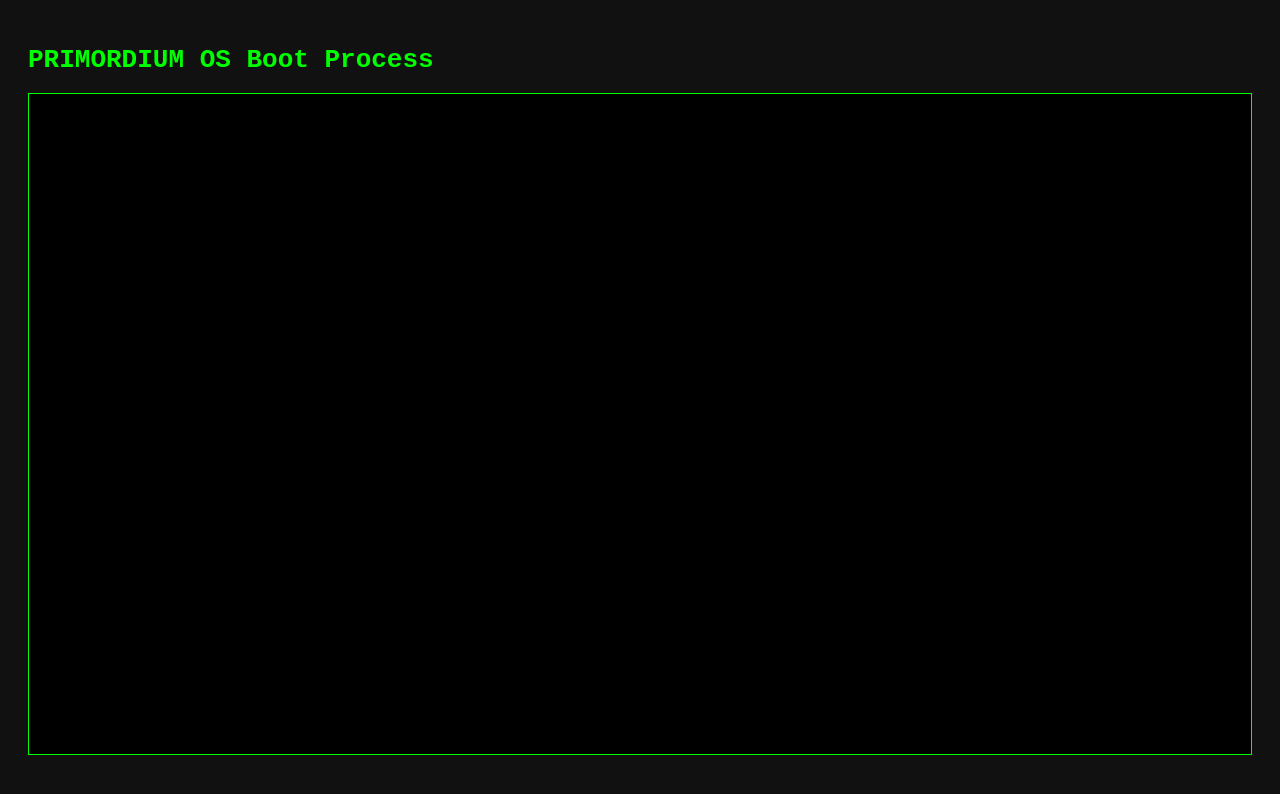
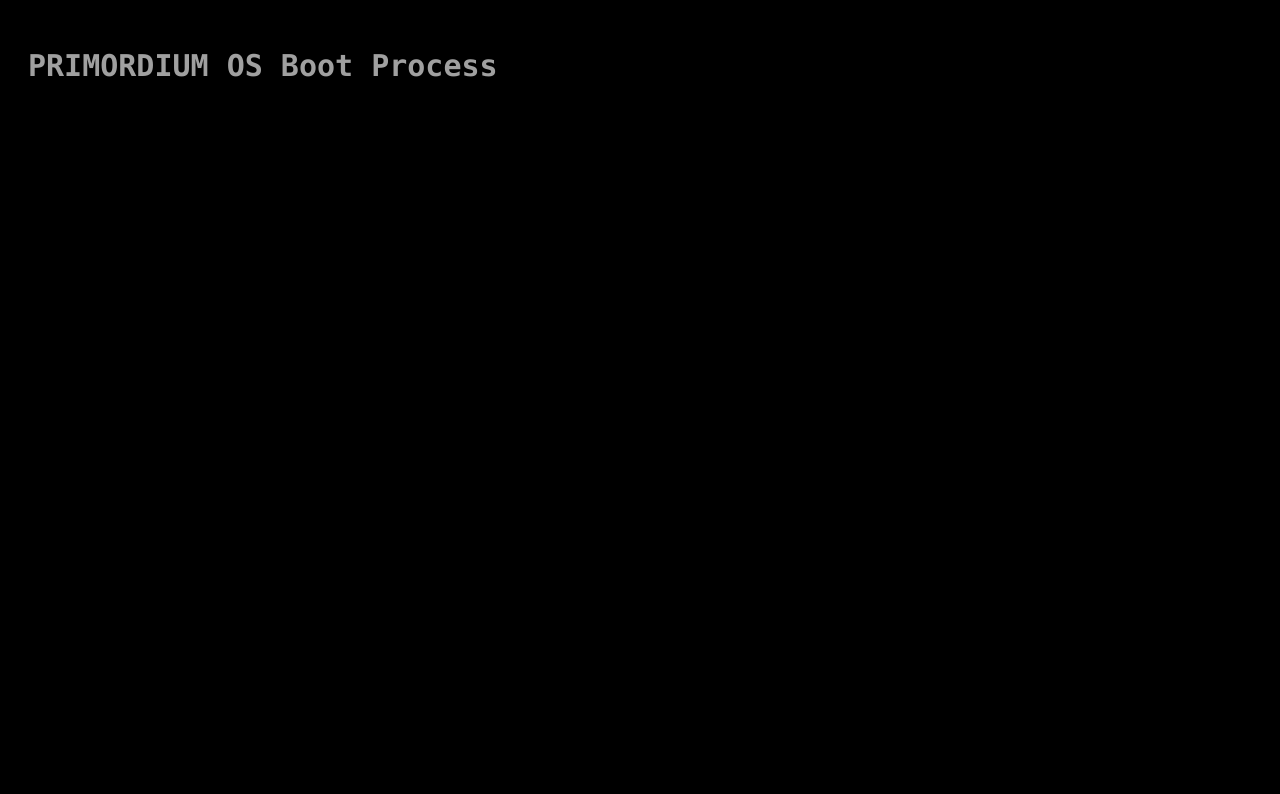
Before and after one commit to PhDLA/primordium_os, a website: page primordium_web/client/index.html in a window 1280 px wide. Drawn offline with Linux system fonts and the light colour scheme.

Commit message:
Update style.css

```diff
--- a/primordium_web/client/style.css
+++ b/primordium_web/client/style.css
@@ -1,13 +1,12 @@
 body {
-    background: #111;
-    color: #0f0;
-    font-family: monospace;
+    background-color: #000;
+    color: #A0A0A0;
+    font-family: "Consolas", "Courier New", monospace;
+    font-size: 15px;
     padding: 20px;
 }
-pre {
-    background: #000;
-    padding: 10px;
-    height: 80vh;
-    overflow-y: scroll;
-    border: 1px solid #0f0;
+
+#logBox {
+    white-space: pre;
+    line-height: 1.35;
 }
```
